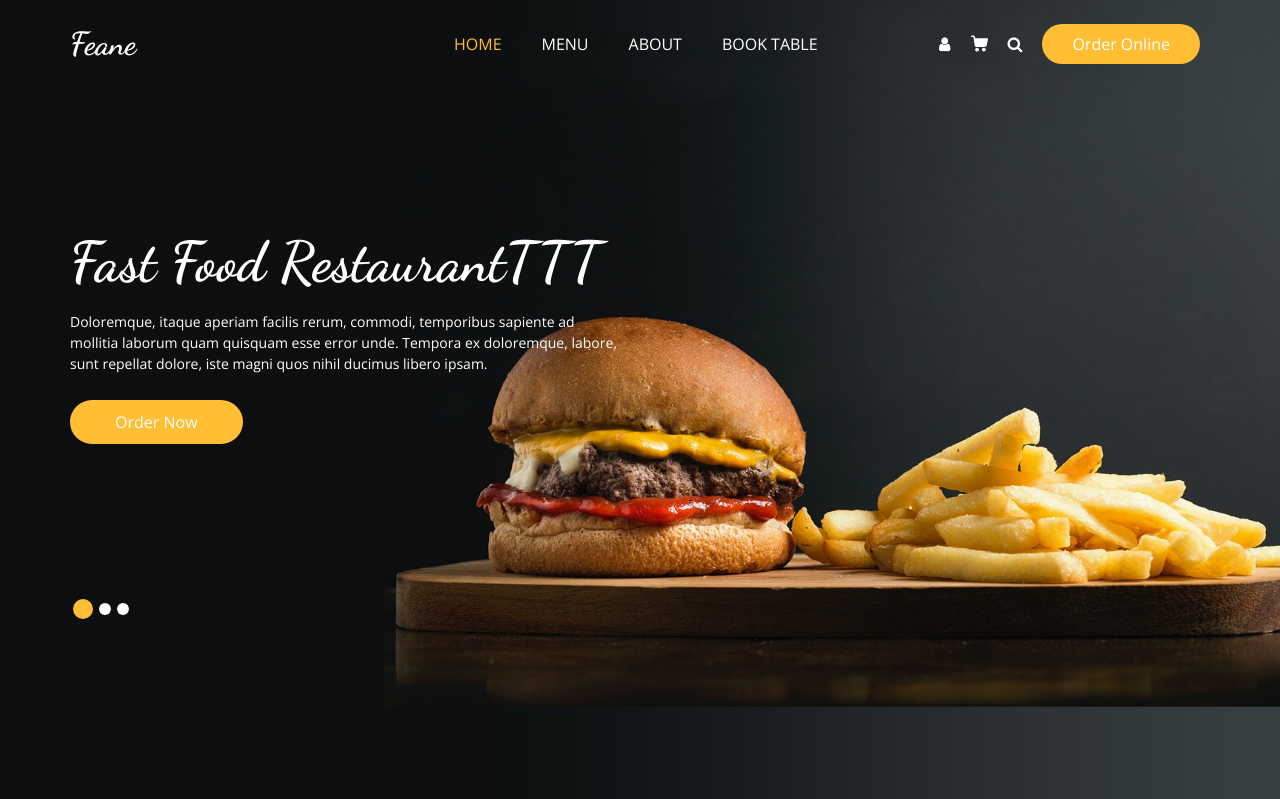
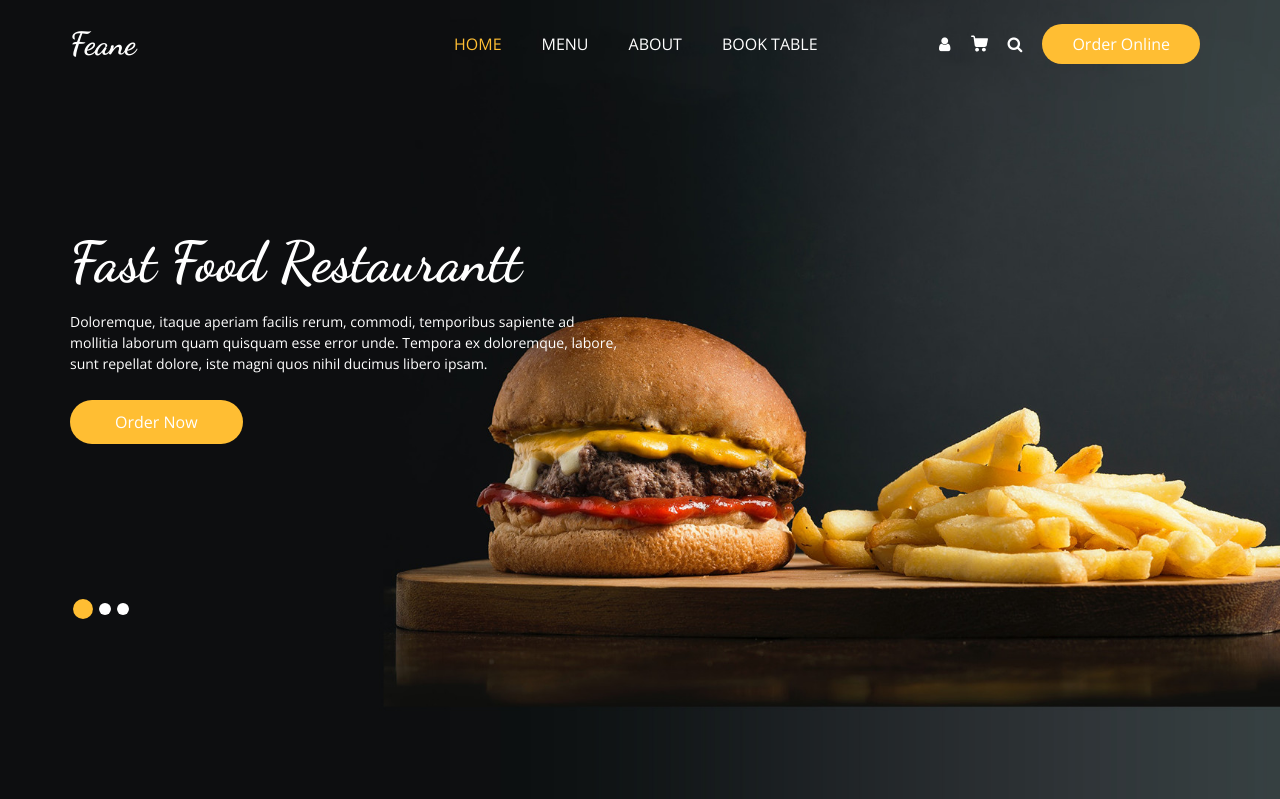
Before and after one commit to super-deu/uas-super, a PHP site: page /index.php in a window 1280 px wide. Shown: the top 799 px of the page. Run offline with PHP 8.4, Linux system fonts and the light colour scheme; data comes from the database, SQL or seed files in the repository; some libraries are stand-ins or nearby versions.

Commit message:
test uas

```diff
--- a/web-dinamis/includes/header.php
+++ b/web-dinamis/includes/header.php
@@ -118,7 +118,7 @@ function navActive(string $name, string $active): string
               <div class="row">
                 <div class="col-md-7 col-lg-6 ">
                   <div class="detail-box">
-                    <h1>Fast Food RestaurantTTT</h1>
+                    <h1>Fast Food Restaurantt</h1>
                     <p>Doloremque, itaque aperiam facilis rerum, commodi, temporibus sapiente ad mollitia laborum quam quisquam esse error unde. Tempora ex doloremque, labore, sunt repellat dolore, iste magni quos nihil ducimus libero ipsam.</p>
                     <div class="btn-box">
                       <a href="menu.php" class="btn1">Order Now</a>
```
